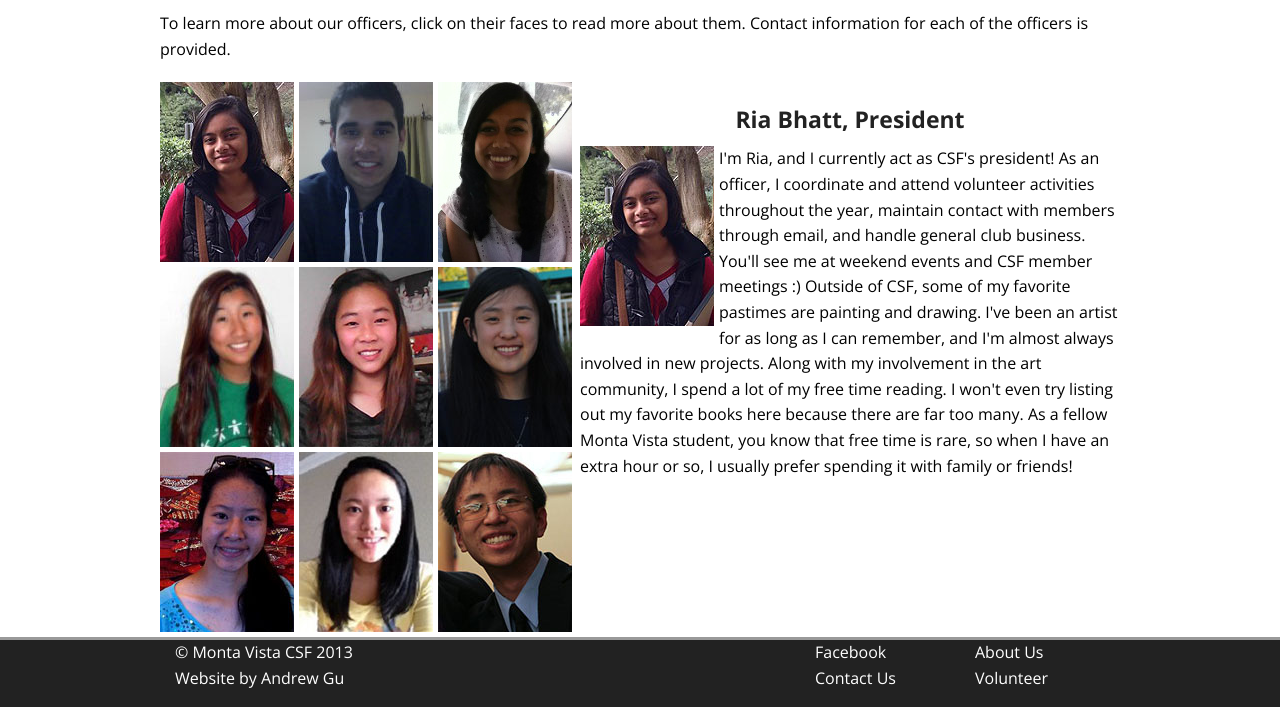
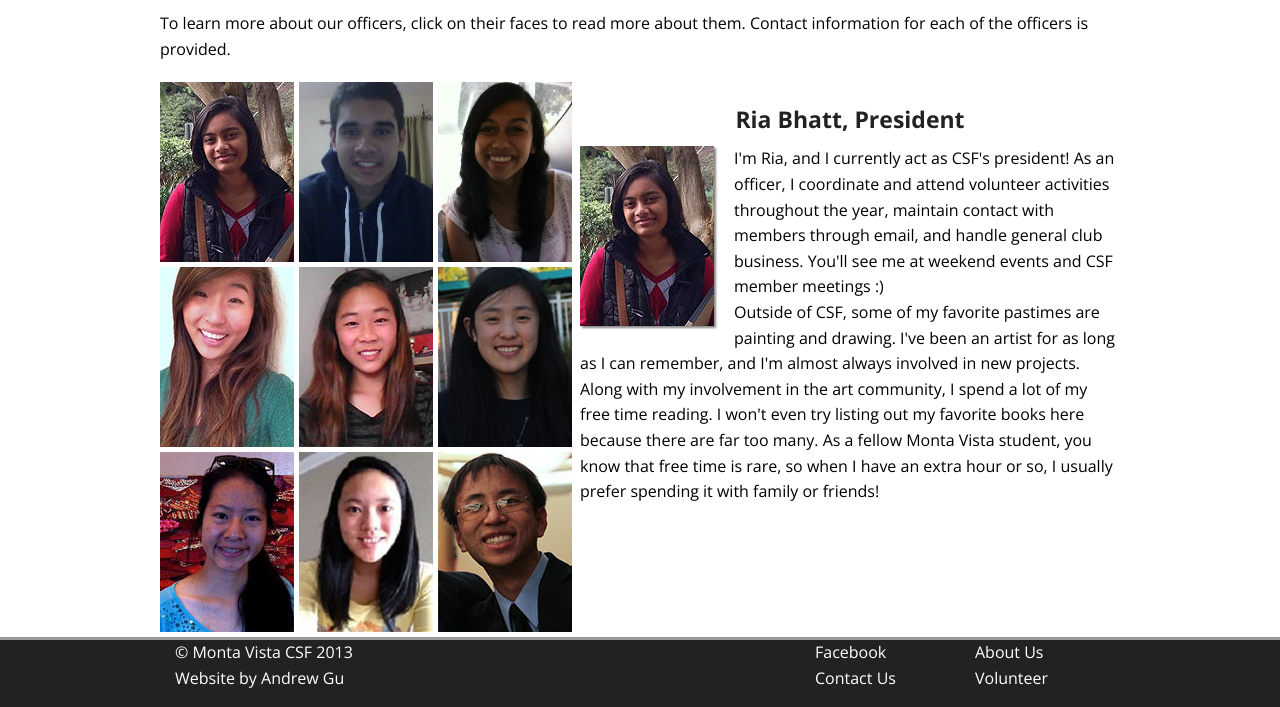
Before and after one commit to andrewgu12/csf, a PHP site: page /officers.php in a window 1280 px wide. Shown: the part 350-1057 px from the top of the page. Run offline with PHP 8.4, Linux system fonts and the light colour scheme; data that the repository does not hold is empty; some libraries are stand-ins or nearby versions.

Commit message:
updated hella

```diff
--- a/css/styles.css
+++ b/css/styles.css
@@ -147,17 +147,18 @@ div#officerColumn {
   width: 420px;
   float: left;
 }
-div#officerColumn .info {
+div#officerColumn .name, div#officerColumn .description {
   display: none;
 }
-div#officerColumn #officerInfo {
+div#officerColumn .officerInfo {
   float: left;
   display: inline;
   padding-right: 5px;
   padding-bottom: 5px;
 }
-div#officerColumn #officerInfo:hover {
+div#officerColumn .officerInfo:hover {
   opacity: 0.8;
+  cursor: pointer;
 }
 
 div#moreInfo {
@@ -170,10 +171,12 @@ div#moreInfo h4 {
 }
 div#moreInfo #face {
   float: left;
-  margin-right: 5px;
+  box-shadow: 2px 2px 2px #888888;
+  margin-right: 20px;
 }
 div#moreInfo #description {
   display: inline;
+  font-size: 14px;
 }
 
 div#side-bar {
--- a/members/menu.php
+++ b/members/menu.php
@@ -9,7 +9,7 @@
 				<li><a href="../officers.php">officers</a></li>
 				<li><a href="../volunteer.php">volunteer</a></li>
 				<li><a href="../media.php">media</a></li>
-				<li><a href="login.php" >members</a></li>
+				<li><a href="index.php" >members</a></li>
 				<li><a href="../join.php">join</a></li>
 			</ul>
 	</nav>
--- a/menu.php
+++ b/menu.php
@@ -10,7 +10,7 @@
 				<li><a href="volunteer.php">volunteer</a></li>
 				<li><a href="media.php">media</a></li>
 				<li><a href="members/login.php" >members</a></li>
-				<li><a href="join.php">join</a></li>
+				<li><a href="index.php">join</a></li>
 			</ul>
 	</nav>
 </span>
--- a/officers.php
+++ b/officers.php
@@ -26,77 +26,77 @@
 			<div class="bodytext">
 			<p>To learn more about our officers, click on their faces to read more about them. Contact information for each of the officers is provided.</p>
 				<div id="officerColumn">
-					<figure id="officerInfo">
-						<img src="img/officers/ria.jpg" id="ria" >
-						<div class="info" id="name">Ria Bhatt, President</div>
-						<div class="info" id="description">
-							I'm Ria, and I currently act as CSF's president! As an officer, I coordinate and attend volunteer activities throughout the year, maintain contact with members through email, and handle general club business. You'll see me at weekend events and CSF member meetings :)
+					<figure class="officerInfo" id="ria">
+						<img src="img/officers/ria.jpg" id="ria" class="photo">
+						<div class="name" id="ria">Ria Bhatt, President</div>
+						<div class="description" id="ria">
+							I'm Ria, and I currently act as CSF's president! As an officer, I coordinate and attend volunteer activities throughout the year, maintain contact with members through email, and handle general club business. You'll see me at weekend events and CSF member meetings :) <br />
 Outside of CSF, some of my favorite pastimes are painting and drawing. I've been an artist for as long as I can remember, and I'm almost always involved in new projects. Along with my involvement in the art community, I spend a lot of my free time reading. I won't even try listing out my favorite books here because there are far too many. As a fellow Monta Vista student, you know that free time is rare, so when I have an extra hour or so, I usually prefer spending it with family or friends!
 						</div>
 					</figure>
-					<figure id="officerInfo">
-						<img src="img/officers/ramana.jpg"  id="ramana">
-						<div class="info" id="name">Ramana Keerthi,  VP of Operations</div>
-						<div class="info" id="description">
+					<figure class="officerInfo" id="ramana">
+						<img src="img/officers/ramana.jpg"  id="ramana" class="photo">
+						<div class="name" id="ramana">Ramana Keerthi,  VP of Operations</div>
+						<div class="description" id="ramana">
 							Lots of words go here.
 						</div>
 					</figure>
-					<figure id="officerInfo">
-						<img src="img/officers/dip.jpg"  id="dip">
-						<div class="info" id="name">Dipsikha Halder,  VP of Membership</div>
-						<div class="info" id="description">
+					<figure class="officerInfo" id="dip">
+						<img src="img/officers/dip.jpg"  id="dip" class="photo">
+						<div class="name" id="dip">Dipsikha Halder,  VP of Membership</div>
+						<div class="description" id="dip">
 							Hi I'm Dipsikha and I'm Vice President of Membership! I manage membership (obviously) and take care of CSF's role in other organizations. Apart from volunteering, I love to paint and sleep and play guitar, but mostly just sleep. I also love city lights and I can't wait to graduate in a couple of semesters =).
 						</div>
 					</figure>
-					<figure id="officerInfo">
-						<img src="img/officers/emily.JPG"  id="emily">
-						<div class="info" id="name">Emily Hong, Director of Public Relationship</div>
-						<div class="info" id="description">
-							Hello! I am your Director of Public Relations. In CSF, I lead volunteer events and communicate with our members and non-members through email and Facebook so that they're up to date with all things CSF. Outside of CSF, I work regularly with multiple nonprofits such as Our City Forest and Reading Partners, volunteer with MVOctagon, compete with MVDECA, swim, read, and bake. I particularly enjoy tea (earl grey and chai are my favorites!), going for long runs, looking at beautiful scenery, and making lists. :)
+					<figure class="officerInfo" id="emily">
+						<img src="img/officers/emily.JPG"  id="emily" class="photo">
+						<div class="name" id="emily">Emily Hong, Director of Public Relationship</div>
+						<div class="description" id="emily">
+							Hello! I am your Director of Public Relations. In CSF, I lead volunteer events and communicate with our members and non-members through email and Facebook so that they're up to date with all things CSF. <br /> Outside of CSF, I work regularly with multiple nonprofits such as Our City Forest and Reading Partners, volunteer with MVOctagon, compete with MVDECA, swim, read, and bake. I particularly enjoy tea (earl grey and chai are my favorites!), going for long runs, looking at beautiful scenery, and making lists. :)
 						</div>
 					</figure>
-					<figure id="officerInfo">
-						<img src="img/officers/alice.jpg"  id="alice">
-						<div class="info" id="name">Alice Lee,  Secretary</div>
-						<div class="info" id="description">
+					<figure class="officerInfo" id="alice">
+						<img src="img/officers/alice.jpg"  id="alice" class="photo">
+						<div class="name" id="alice">Alice Lee,  Secretary</div>
+						<div class="description" id="alice">
 							Hey guys! I'm Alice, your secretary at CSF. I record all of your hours, attendance, and your active semesters. <br />
 							Outside of CSF, I'm involved in the Youth and Government program at the YMCA, and I am also involved in CPYO, a youth orchestra, and other musical organizations.
 							I love reading and singing, and I will almost never turn down an offer for food. :)
 						</div>
 					</figure>
-					<figure id="officerInfo">
-						<img src="img/officers/linda.jpg"  id="linda">
-						<div class="info" id="name">Linda Xia, Treasurer</div>
-						<div class="info" id="description">
-							Hi guys! I'm Linda and I'll be your treasurer for this year. Throughout my time with CSF, I've got to meet some really amazing people while simultaneously giving back to the community, and I hope CSF will offer you the same experience. Outside of CSF, I'm part of our school's yearbook as well as an outside youth orchestra. I love Pinterest, trying new things, and anything that tells a good story. If you see me around, feel free to say hi! I hope CSF will be as rewarding to you as it has been for me!
+					<figure class="officerInfo" id="linda">
+						<img src="img/officers/linda.jpg"  id="linda" class="photo">
+						<div class="name" id="linda">Linda Xia, Treasurer</div>
+						<div class="description" id="linda">
+							Hi guys! I'm Linda and I'll be your treasurer for this year. Throughout my time with CSF, I've got to meet some really amazing people while simultaneously giving back to the community, and I hope CSF will offer you the same experience. <br />Outside of CSF, I'm part of our school's yearbook as well as an outside youth orchestra. I love Pinterest, trying new things, and anything that tells a good story. If you see me around, feel free to say hi! I hope CSF will be as rewarding to you as it has been for me!
 						</div>
 					</figure>
-					<figure id="officerInfo">
-						<img src="img/officers/amy.jpg"  id="amy">
-						<div class="info" id="name">Amy Tsai, Senior Project Lit Chair</div>
-						<div class="info" id="description">
+					<figure class="officerInfo" id="amy">
+						<img src="img/officers/amy.jpg"  id="amy" class="photo">
+						<div class="name" id="amy">Amy Tsai, Senior Project Lit Chair</div>
+						<div class="description" id="amy">
 							Some words here.
 						</div>
 					</figure>
-					<figure id="officerInfo">
-						<img src="img/officers/michelle.jpg"  id="michelle">
-						<div class="info" id="name">Michelle Li, Project Lit Chair</div>
-						<div class="info" id="description">
-							Hi! I'm Michelle, and I'm Project Lit Chair. I work together with Amy for the organization Room to Read. We donate the profits from book sales directly to Room to Read, and the money is used to promote education in third world countries. I'm thrilled to be working with amazing CSF volunteers on such a regular basis! Outside of CSF, I mainly study (yay!), but in my free time, I love to eat, read, sleep, play piano, sing, volunteer, and bake (I make AWESOME chocolate chip cookies :D). I'd love to get to know all of you fantabulous CSF volunteers, so feel free to say hi if you see me around!
+					<figure class="officerInfo" id="michelle">
+						<img src="img/officers/michelle.jpg"  id="michelle" class="photo">
+						<div class="name" id="michelle">Michelle Li, Project Lit Chair</div>
+						<div class="description" id="michelle">
+							Hi! I'm Michelle, and I'm Project Lit Chair. I work together with Amy for the organization Room to Read. We donate the profits from book sales directly to Room to Read, and the money is used to promote education in third world countries. I'm thrilled to be working with amazing CSF volunteers on such a regular basis! <br />Outside of CSF, I mainly study (yay!), but in my free time, I love to eat, read, sleep, play piano, sing, volunteer, and bake (I make AWESOME chocolate chip cookies :D). I'd love to get to know all of you fantabulous CSF volunteers, so feel free to say hi if you see me around!
 						</div>
 					</figure>
-					<figure id="officerInfo">
-						<img src="img/officers/mingbo.jpg"  id="mingbo">
-						<div class="info" id="name">Andrew Gu, Webmaster</div>
-						<div class="info" id="description">
-							A reminder to myself to put some words.
+					<figure class="officerInfo" id="mingbo">
+						<img src="img/officers/mingbo.jpg"  id="mingbo" class="photo">
+						<div class="name" id="mingbo">Andrew Gu, Webmaster</div>
+						<div class="description" id="mingbo">
+							Hey there! My name's Andrew Gu (you may also hear people call me Mingbo. I respond to both(and a bunch more...). I'm the webmaster, so it's my job to make sure this website stays pretty and doesn't go crashy crashy. <br />Outside of CSF, I love to stay up late coding(yeah, shocker)  and designing. I also spend an abnormal amount of time on Reddit, eat, go on food runs with friends, go biking (you may see me on the streets), and drink way too much PMT. I love to socialize, so hit me up if you see me :). I promise to stay as un-nerdy as possible.
 						</div>
 					</figure>
 				</div>
 				<div id="moreInfo">
-					<h4>Ria Bhatt, President</h4>
+					<h4 id="expandedName">Ria Bhatt, President</h4>
 					<img id="face" src="img/officers/ria.jpg">
-					<p id="description">I'm Ria, and I currently act as CSF's president! As an officer, I coordinate and attend volunteer activities throughout the year, maintain contact with members through email, and handle general club business. You'll see me at weekend events and CSF member meetings :)
+					<p id="exapandedDesc">I'm Ria, and I currently act as CSF's president! As an officer, I coordinate and attend volunteer activities throughout the year, maintain contact with members through email, and handle general club business. You'll see me at weekend events and CSF member meetings :) <br />
 Outside of CSF, some of my favorite pastimes are painting and drawing. I've been an artist for as long as I can remember, and I'm almost always involved in new projects. Along with my involvement in the art community, I spend a lot of my free time reading. I won't even try listing out my favorite books here because there are far too many. As a fellow Monta Vista student, you know that free time is rare, so when I have an extra hour or so, I usually prefer spending it with family or friends!</p>
 				</div>
 			</div>
--- a/scss/styles.scss
+++ b/scss/styles.scss
@@ -147,17 +147,18 @@ div#officer {
 div#officerColumn {
 	width: 420px;
 	float: left;
-	.info {
+	.name, .description {
 		display: none;
 	}
-	#officerInfo{
+	.officerInfo{
 		float: left;
 		display: inline;
 		padding-right: 5px;
 		padding-bottom: 5px;
 	}
-	#officerInfo:hover {
+	.officerInfo:hover {
 		opacity: 0.8;
+		cursor: pointer;
 	}
 }
 div#moreInfo {
@@ -169,12 +170,14 @@ div#moreInfo {
 	}
 	#face {
 		float: left;
-		margin-right: 5px;
+		box-shadow: 2px 2px 2px #888888;
+		margin-right: 20px;
 	}
 	#description {
+		display: inline;
+		font-size: 14px;
+	}
 
-		display: inline;
-	}
 }
 div#side-bar {
 	padding-top: 20px;
--- a/submitTranscript.php
+++ b/submitTranscript.php
@@ -13,7 +13,7 @@
 			</div>
 		</div>
 		<div class="buttonRow">
-				<input type="submit" class="button"/>
+				<input type="submit" class="button" value="Join!"/>
 		</div>
 	</div>
 </form>
```
Also changed, not shown: js/scripts.js (+11 -2 lines), members/index.php (added, +87 -0 lines), members/index_home.php (added, +45 -0 lines), members/login.php (+12 -62 lines), img/officers/emily.JPG.
